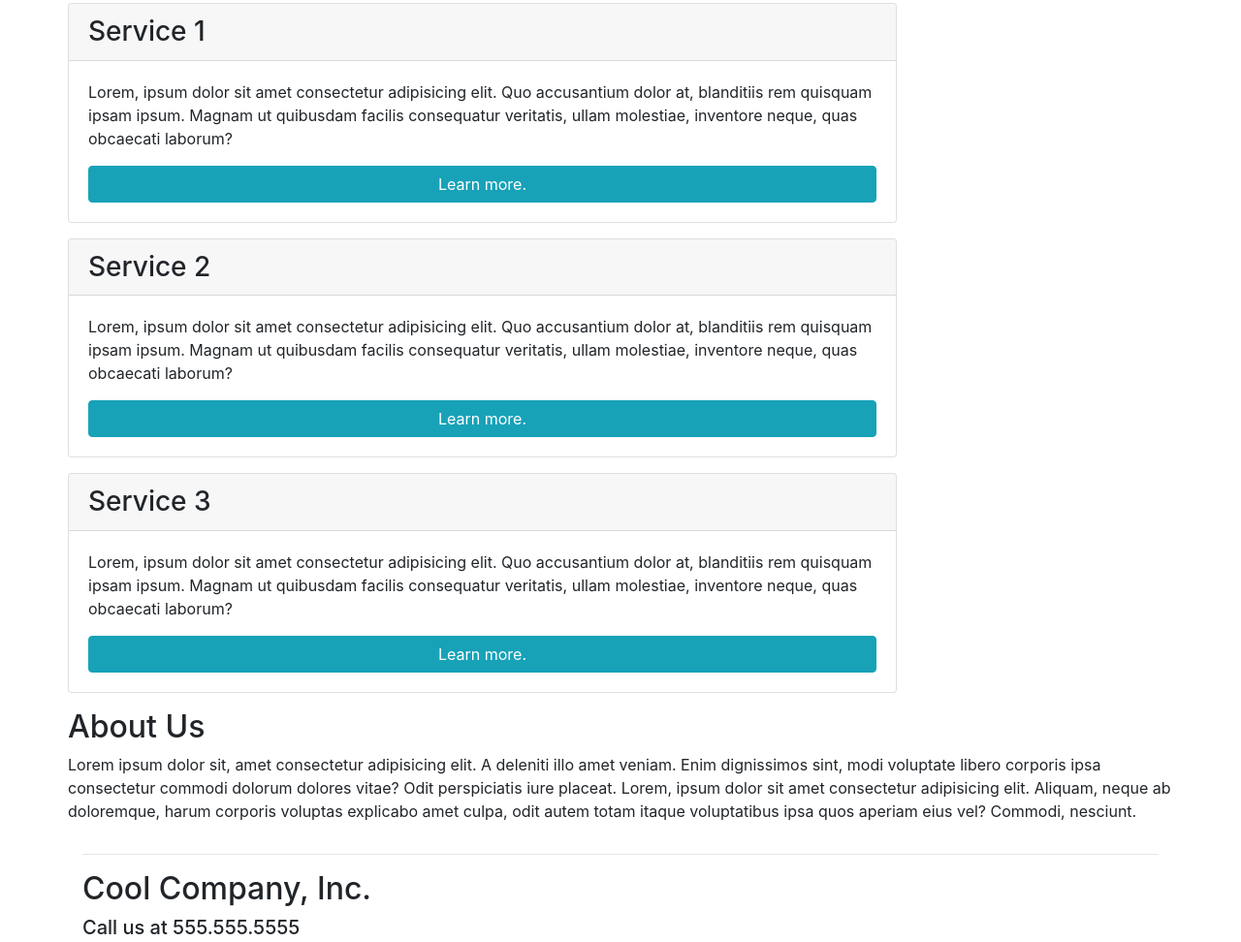
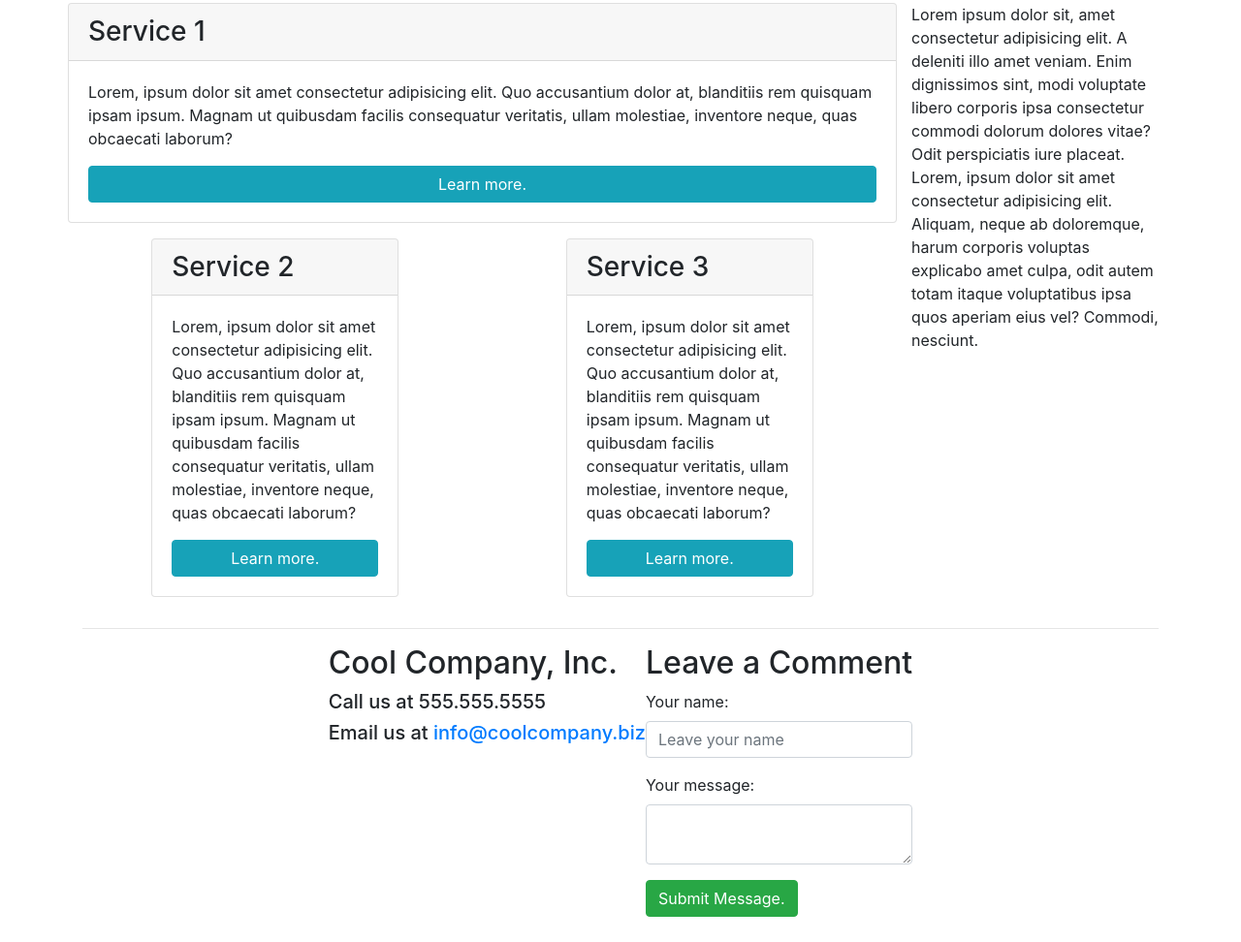
Before and after one commit to singharaj-usai/Bootstrap-Layout, a plain HTML site: page Unsolved/index.html in a window 1280 px wide. Shown: the part 507-1479 px from the top of the page at 97% size. Drawn offline with nearby package versions, Linux system fonts and the light colour scheme.

Commit message:
add classes to create a center justified row

```diff
--- a/Unsolved/index.html
+++ b/Unsolved/index.html
@@ -61,7 +61,7 @@
             </div>
           </div>
           <!-- Add classes to create a column that spans full width on mobile, half width on medium screens, and 1/3 on larger screens -->
-          <div class="mb-3">
+          <div class="col-12 col-sm-6 col-lg-4 mb-3">
             <div class="card">
               <h3 class="card-header">
                 Service 2
@@ -78,7 +78,7 @@
             </div>
           </div>
           <!-- Add classes to create a column that spans full width on mobile, half width on medium screens, and 1/3 on larger screens -->
-          <div class="mb-3">
+          <div class="col-12 col-sm-6 col-lg-4 mb-3">
             <div class="card">
               <h3 class="card-header">
                 Service 3
@@ -98,7 +98,7 @@
       </div>
 
       <!-- Add classes to create a column that spans full width on mobile and 1/4 on larger screens -->
-      <div class="">
+      <div class="col-12 col-md-3">
         <h2>About Us</h2>
         <p>
           Lorem ipsum dolor sit, amet consectetur adipisicing elit. A deleniti illo amet veniam. Enim dignissimos sint,
@@ -113,7 +113,7 @@
     <hr />
 
     <!-- Add classes to create a center-justified row -->
-    <section class="">
+    <section class="row justify-content-center">
       <!-- Add classes to create a column that spans full width on mobile, half width on medium screens, and only 1/3 on larger screens -->
       <div class="">
         <address>
```
